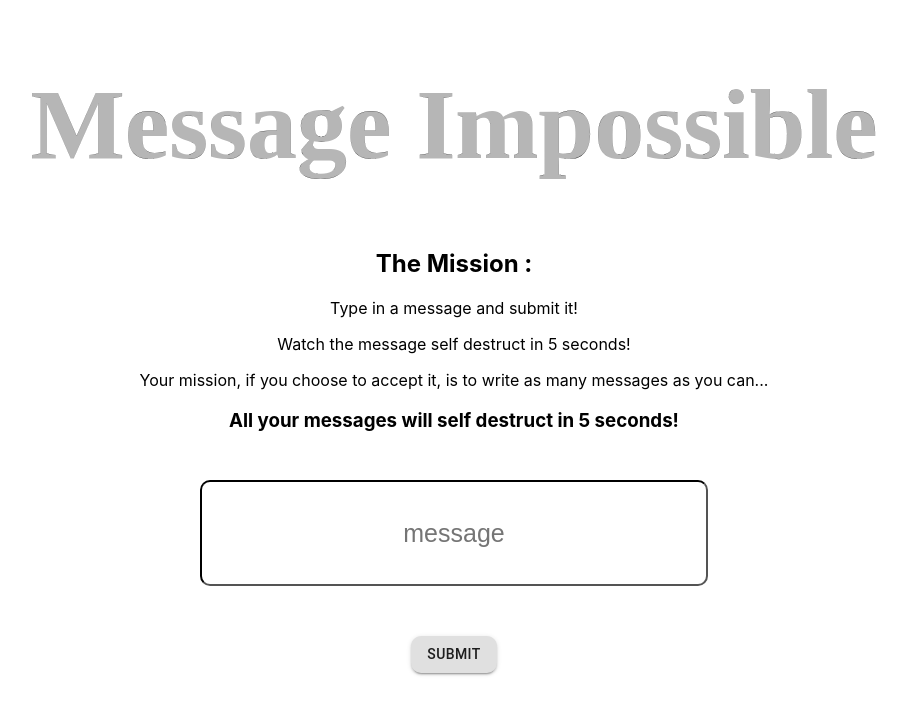
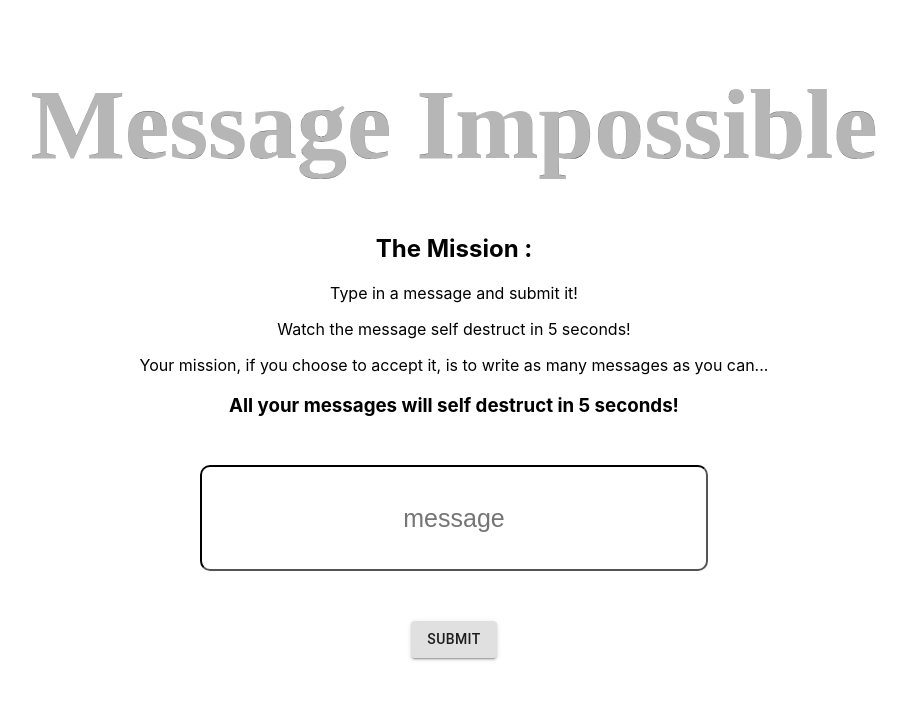
Before and after one commit to spencerT101/redux-message-queue, a React (Create React App) app: page / in a window 1280 px wide. Shown: the top 714 px of the page, without its empty margins (186-1093 px from the left). Built offline with nearby package versions, Linux system fonts and the light colour scheme; a web font is replaced by a local one.

Commit message:
removed border radius from material UI button

```diff
--- a/src/App.css
+++ b/src/App.css
@@ -21,7 +21,6 @@
   padding-top: 50px;
   width: auto;
   height: auto;
-
 }
 
 #middle-layer{
@@ -32,3 +31,7 @@
   height: auto;
   padding: 0px;
 }
+
+#the-mission{
+  margin-top:-15px;
+}
--- a/src/components/messageForm.css
+++ b/src/components/messageForm.css
@@ -17,6 +17,5 @@
 
 #button {
   margin-top: 50px;
-  border-radius: 10px;
   cursor: pointer;
 }
```
Also changed, not shown: 1 other file (tests, documents, lock files or other folders).
